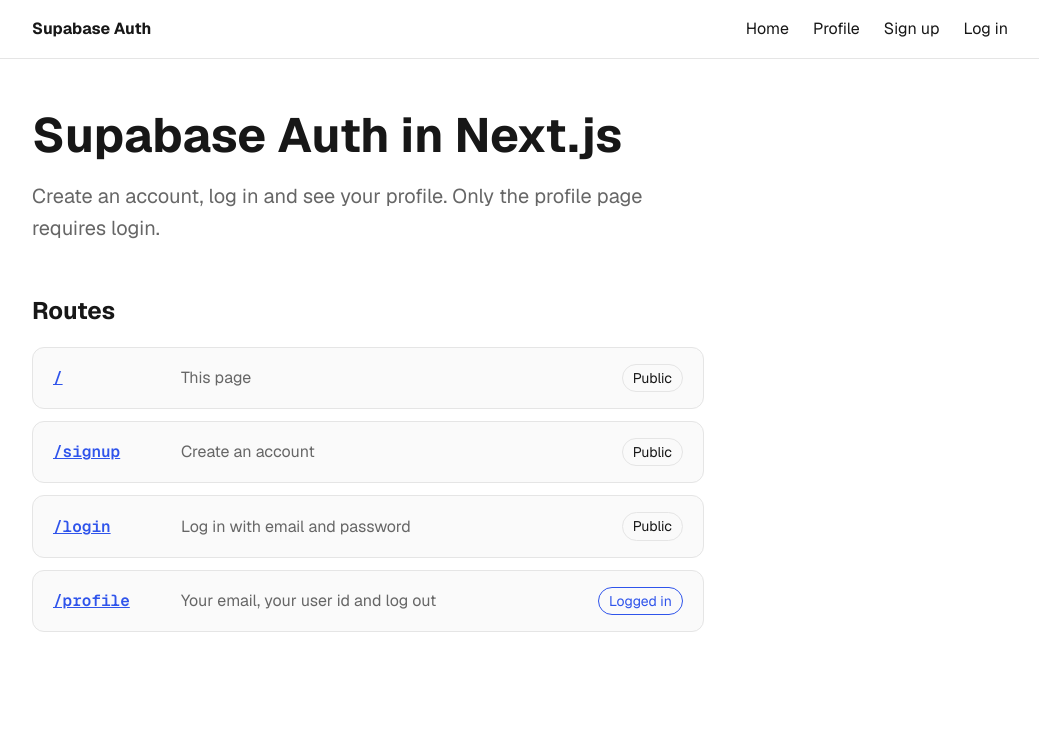
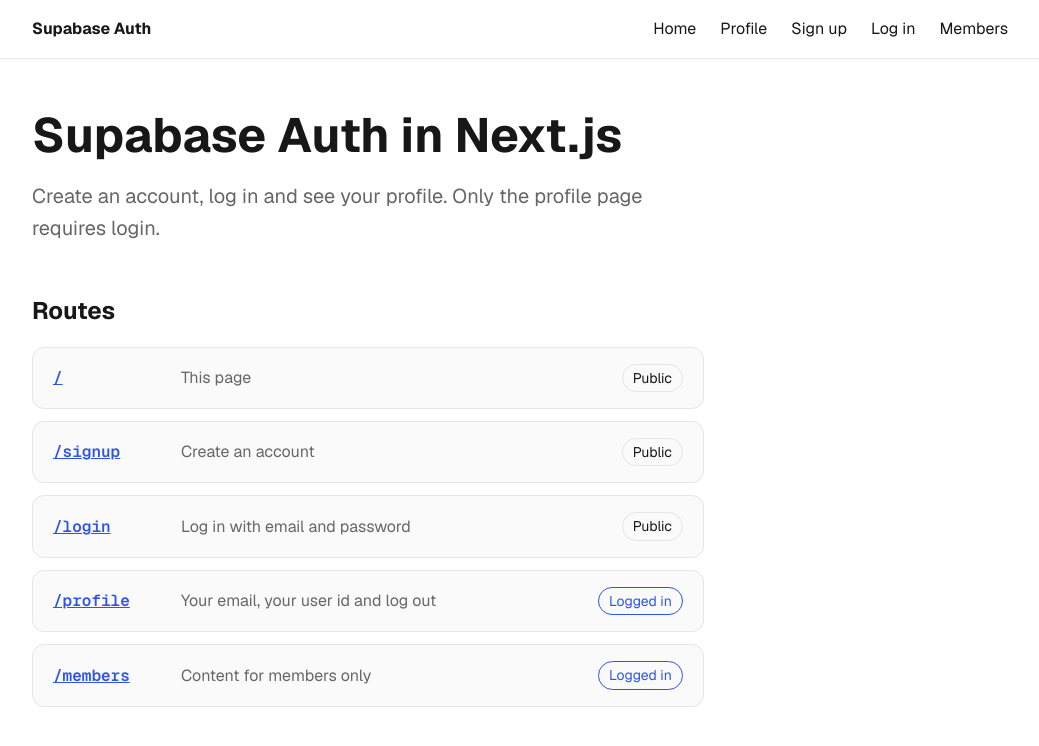
Before and after one commit to lauralynge/nextjs-supabase-auth, a Next.js app: page / in a window 1280 px wide. Shown: the top 746 px of the page, without its empty margins (120-1159 px from the left). Built offline with nearby package versions, Linux system fonts and the light colour scheme.

Commit message:
Add members page and redirect logged-in users

```diff
--- a/app/page.js
+++ b/app/page.js
@@ -6,7 +6,10 @@
     <main>
       <section className={styles.hero}>
         <h1>Supabase Auth in Next.js</h1>
-        <p>Create an account, log in and see your profile. Only the profile page requires login.</p>
+        <p>
+          Create an account, log in and see your profile. Only the profile page
+          requires login.
+        </p>
       </section>
 
       <h2 className={styles.heading}>Routes</h2>
@@ -31,6 +34,11 @@
           <span>Your email, your user id and log out</span>
           <em className={styles.protected}>Logged in</em>
         </li>
+        <li>
+          <Link href="/members">/members</Link>
+          <span>Content for members only</span>
+          <em className={styles.protected}>Logged in</em>
+        </li>
       </ul>
     </main>
   );
--- a/components/Header.js
+++ b/components/Header.js
@@ -21,6 +21,9 @@
           <li>
             <Link href="/login">Log in</Link>
           </li>
+          <li>
+            <Link href="/members">Members</Link>
+          </li>
         </ul>
       </nav>
     </header>
```
Also changed, not shown: app/login/page.js (+7 -0 lines), app/members/page.js (added, +21 -0 lines), app/signup/page.js (+8 -0 lines).
